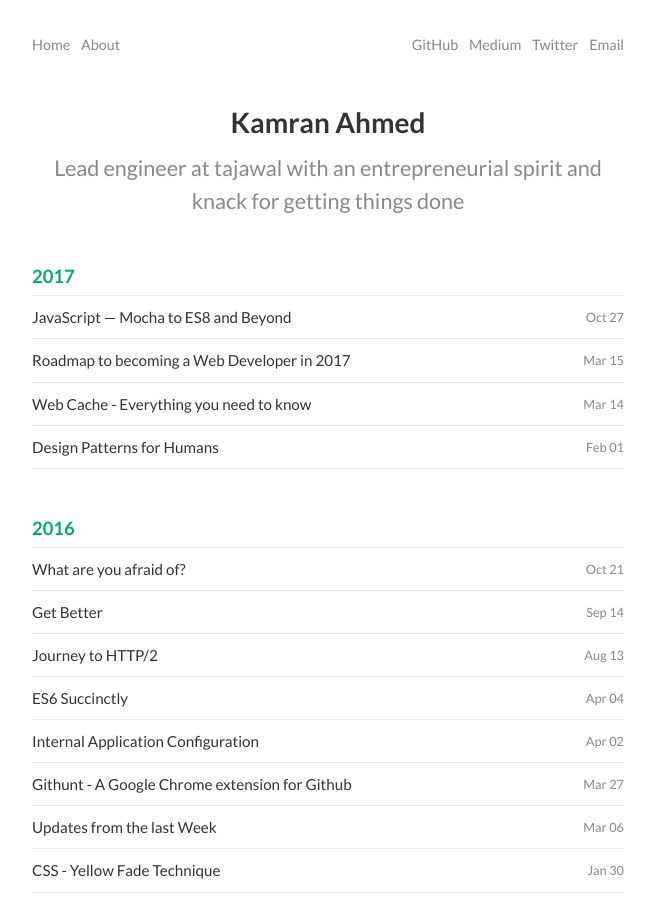
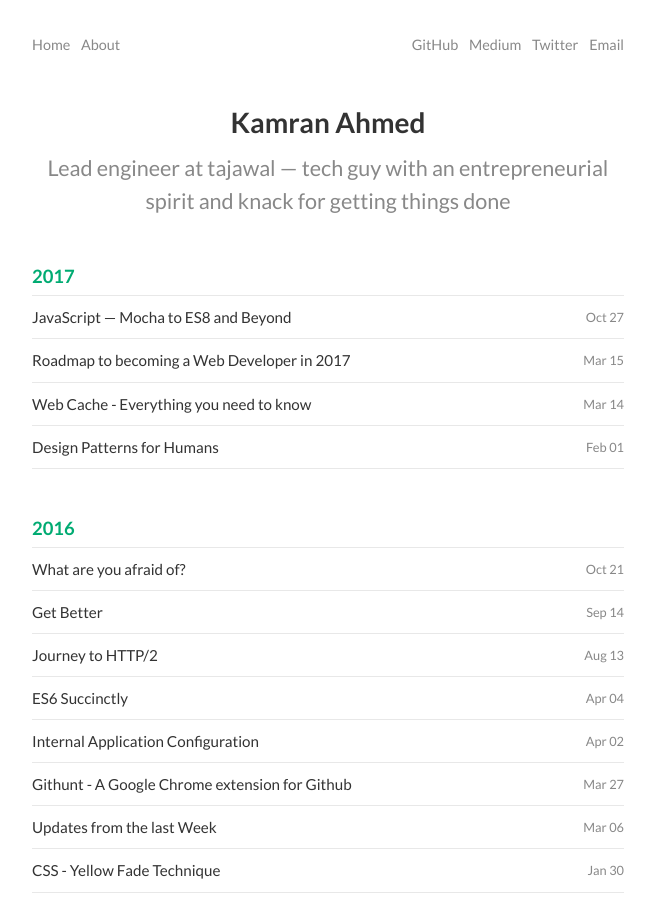
Before and after one commit to kamranahmedse/kamranahmedse.github.io, a Jekyll site: the page built from index.html, in a window 1280 px wide and 900 px high. Shown: the whole window, without its empty margins (312-967 px from the left). Built offline with Jekyll 4.4.1, drawn with Linux system fonts in a browser that asks for light colours.

Commit message:
Description update

```diff
--- a/index.html
+++ b/index.html
@@ -3,8 +3,7 @@
 
 <header class="intro mar-tb-7">
     <h1 class="intro__head">Kamran Ahmed
-        <div class="intro__sub">Lead engineer at tajawal with an entrepreneurial spirit and knack for getting things
-            done
+        <div class="intro__sub">{{ site.description }}
         </div>
     </h1>
 </header>
```
